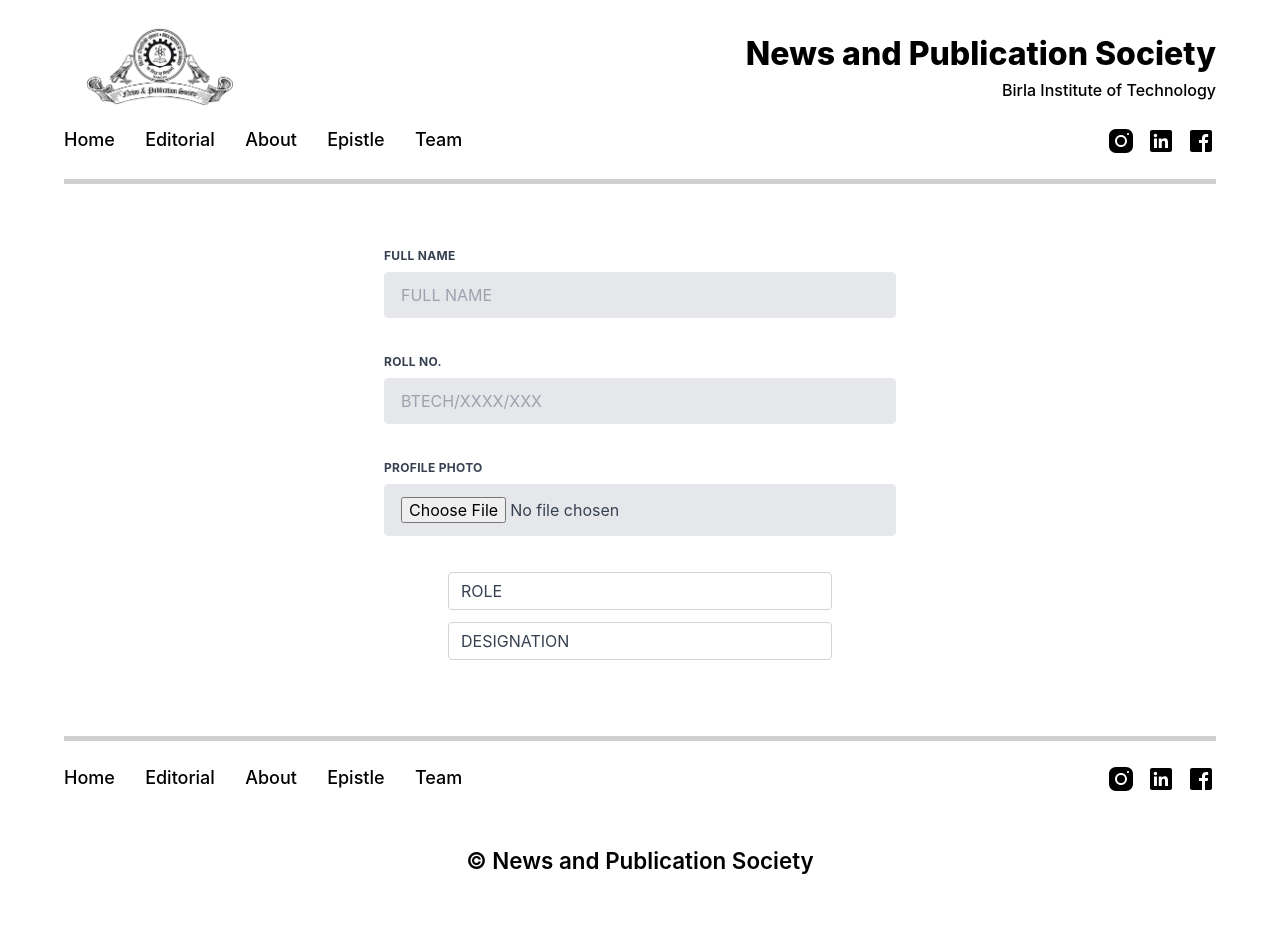
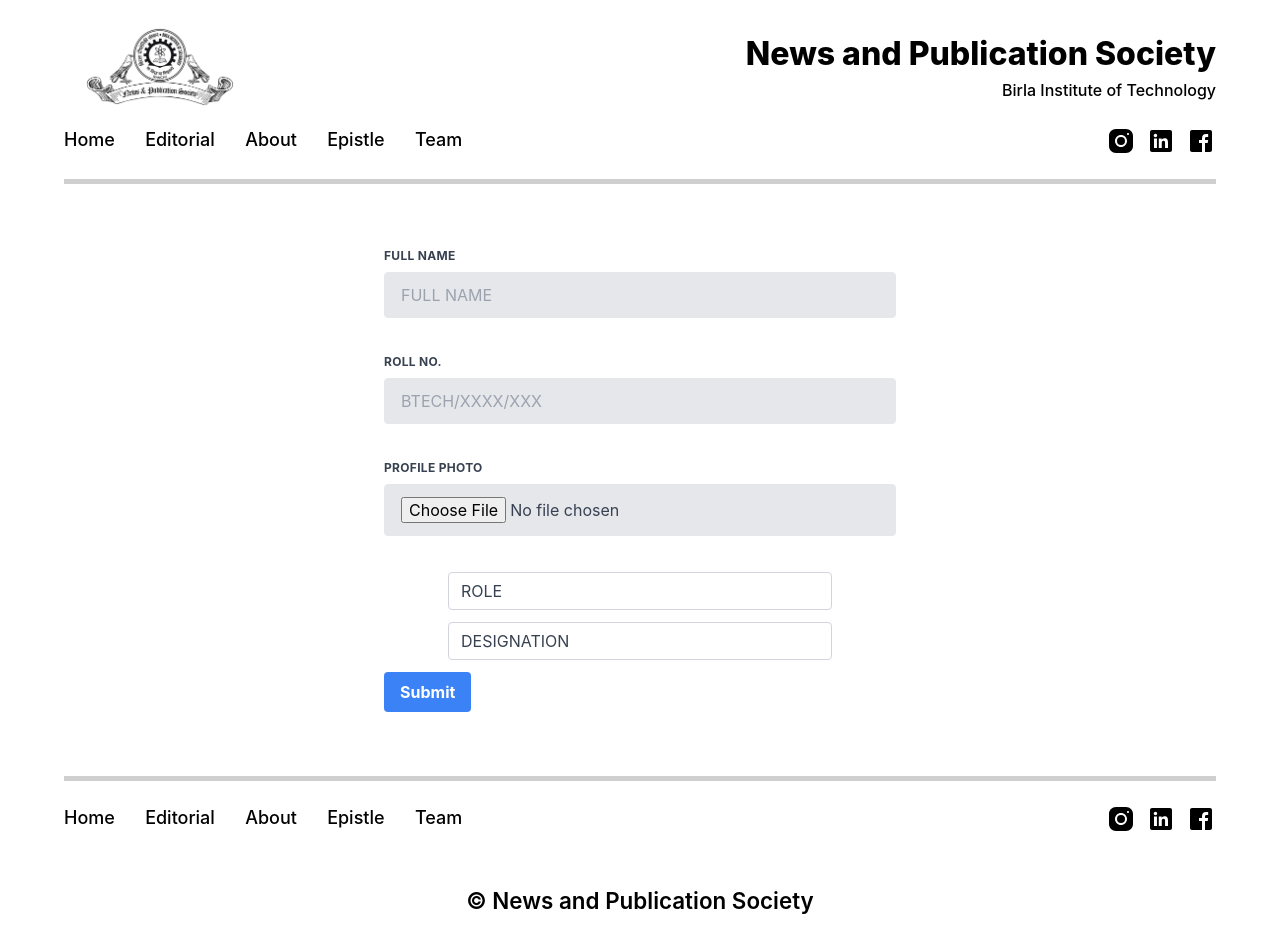
Before and after one commit to Riturajrs/NAPS-Website, a Next.js app: page /detailsForm in a window 1280 px wide. Before the commit the page ends 904 px from the top, so only its background shows below. Built offline with nearby package versions, Linux system fonts and the light colour scheme.

Commit message:
notice form functional

```diff
--- a/pages/detailsForm/index.js
+++ b/pages/detailsForm/index.js
@@ -40,9 +40,21 @@ export default function postForm(){
     setDesignation(newValue);
   }
 
+  function handleSubmit(e){
+    e.preventDefault();
+    const details = {
+      fullName: fullName,
+      rollNum: rollNum,
+      image: image,
+      role: role,
+      designation: designation
+    };
+    console.log(details);
+  }
+
     return(
         <div className={styles.formContainer}>
-            <form class="w-full max-w-lg">
+            <form onSubmit={handleSubmit} class="w-full max-w-lg">
   <div class="flex flex-wrap -mx-3 mb-6">
     <div class="w-full px-3">
       <label class="block uppercase tracking-wide text-gray-700 text-xs font-bold mb-2" for="grid-full-name">
@@ -122,6 +134,9 @@ export default function postForm(){
     </select>
   </div>
 </div>
+<button type="submit" class="bg-blue-500 hover:bg-blue-700 text-white font-bold py-2 px-4 rounded">
+  Submit
+</button>
 
 </form>
         </div>
--- a/pages/noticeForm/index.js
+++ b/pages/noticeForm/index.js
@@ -1,15 +1,40 @@
 import styles from "./noticeForm.module.css";
+import { useState } from "react";
 
 export default function postForm(){
+  const [date,setDate] = useState("");
+  const [link,setLink] = useState("");
+
+  function handleDate(e){
+    const newValue = e.target.value;
+    console.log(newValue);
+    setDate(newValue);
+  }
+
+  function handleLink(e){
+    const newValue = e.target.value;
+    console.log(newValue);
+    setLink(newValue);
+  }
+
+  function handleSubmit(e){
+    e.preventDefault();
+    const notice = {
+      date: date,
+      link: link
+    };
+    console.log(notice);
+  }
+
     return(
         <div className={styles.formContainer}>
-            <form class="w-full max-w-lg">
+            <form onSubmit={handleSubmit} class="w-full max-w-lg">
   <div class="flex flex-wrap -mx-3 mb-6">
     <div class="w-full px-3">
       <label class="block uppercase tracking-wide text-gray-700 text-xs font-bold mb-2" for="grid-date">
         POST DATE
       </label>
-      <input class="appearance-none block w-full bg-gray-200 text-gray-700 border border-gray-200 rounded py-3 px-4 mb-3 leading-tight focus:outline-none focus:bg-white focus:border-gray-500" type="text" id="grid-date" placeholder="dd/mm/yyyy" />
+      <input value={date} onChange={handleDate} class="appearance-none block w-full bg-gray-200 text-gray-700 border border-gray-200 rounded py-3 px-4 mb-3 leading-tight focus:outline-none focus:bg-white focus:border-gray-500" type="text" id="grid-date" placeholder="dd/mm/yyyy" />
       {/* <p class="text-gray-600 text-xs italic">Make it as long and as crazy as you'd like</p> */}
     </div>
   </div>
@@ -19,12 +44,12 @@ export default function postForm(){
       <label class="block uppercase tracking-wide text-gray-700 text-xs font-bold mb-2" for="grid-link">
         LINK
       </label>
-      <input class="appearance-none block w-full bg-gray-200 text-gray-700 border border-gray-200 rounded py-3 px-4 mb-3 leading-tight focus:outline-none focus:bg-white focus:border-gray-500" id="grid-roll-num" type="text" placeholder="link" />
+      <input value={link} onChange={handleLink} class="appearance-none block w-full bg-gray-200 text-gray-700 border border-gray-200 rounded py-3 px-4 mb-3 leading-tight focus:outline-none focus:bg-white focus:border-gray-500" id="grid-roll-num" type="text" placeholder="link" />
       {/* <p class="text-gray-600 text-xs italic">Make it as long and as crazy as you'd like</p> */}
     </div>
   </div>
 
-  <button class="bg-blue-500 hover:bg-blue-700 text-white font-bold py-2 px-4 rounded">
+  <button type="submit" class="bg-blue-500 hover:bg-blue-700 text-white font-bold py-2 px-4 rounded">
   Submit
   </button>
 
--- a/pages/postForm/index.js
+++ b/pages/postForm/index.js
@@ -64,9 +64,22 @@ export default function postForm(){
     setSelectedTags(newTags);
   }
 
+  function handleSubmit(e){
+    e.preventDefault();
+    const blogDetails = {
+      postDate: postDate,
+      title: title,
+      caption: caption,
+      thumbnail: thumbnail,
+      tags: [...selectedTags],
+      author: author
+    };
+    console.log(blogDetails);
+  }
+
     return(
         <div className={styles.formContainer}>
-            <form class="w-full max-w-lg">
+            <form onSubmit={handleSubmit} class="w-full max-w-lg">
   <div class="flex flex-wrap -mx-3 mb-6">
     <div class="w-full px-3">
       <label class="block uppercase tracking-wide text-gray-700 text-xs font-bold mb-2" for="grid-post-date">
@@ -166,6 +179,10 @@ export default function postForm(){
   </div>
 </div>
 
+<button type="submit" class="bg-blue-500 hover:bg-blue-700 text-white font-bold py-2 px-4 rounded">
+  Submit
+</button>
+
 </form>
         </div>
     )
```
